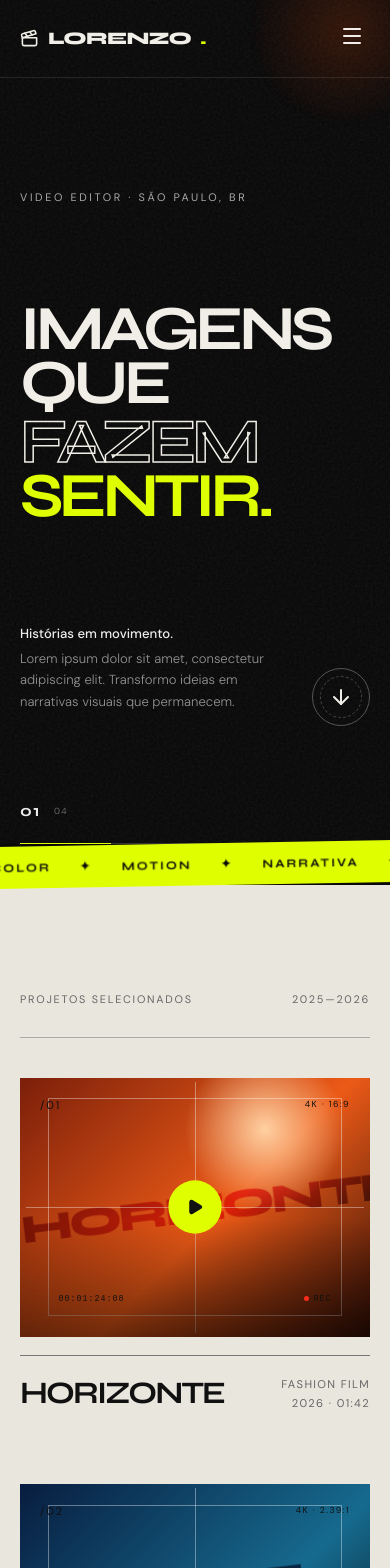
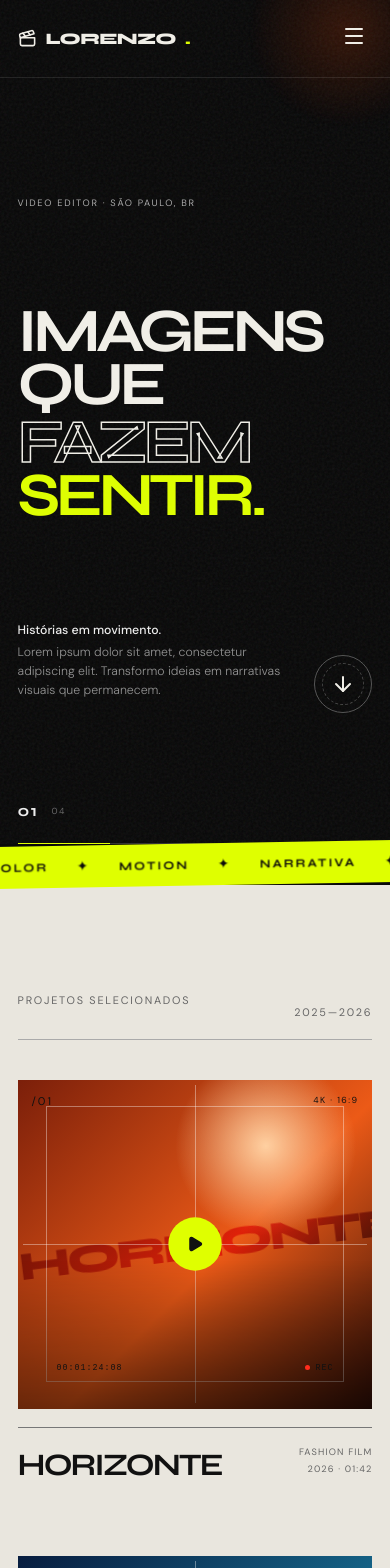
Before and after one commit to XENON-PLAYS/lorenzo, a React (Vite) app: page / in a window 390 px wide. Shown: the top 1568 px of the page. Built offline with nearby package versions, Linux system fonts and the light colour scheme.

Commit message:
Configuração de publicação no GitHub

```diff
--- a/src/index.css
+++ b/src/index.css
@@ -144,5 +144,24 @@ footer .eyebrow { color: #333; }
   .about { padding-top: 6rem; padding-bottom: 6rem; }.about-grid { grid-template-columns: 1fr; gap: 3.5rem; }.about h2 { font-size: clamp(3rem, 15vw, 6rem); }.about-number { font-size: 5rem; }.about-copy { margin-left: 0; }
   footer { padding-top: 5.5rem; }.footer-cta { font-size: clamp(3rem, 15vw, 6rem); }.footer-bottom { flex-wrap: wrap; gap: 30px; }.footer-bottom div { order: 3; width: 100%; }
 }
+@media (max-width: 480px) {
+  :root { --page-gutter: 1.1rem; }
+  .brand { font-size: 1rem; }
+  .hero { min-height: max(100svh, 40rem); padding-bottom: 4rem; }
+  .hero h1 { font-size: clamp(2.9rem, 15.8vw, 4.7rem); }
+  .hero-bottom p { font-size: .77rem; line-height: 1.55; }
+  .eyebrow { font-size: .58rem; letter-spacing: .18em; }
+  .section-header { align-items: flex-end; margin-bottom: 2.5rem; }
+  .section-header .eyebrow { max-width: 11rem; line-height: 1.5; }
+  .project-visual { aspect-ratio: 1.08; }
+  .project-number, .project-format { top: 14px; }.project-number { left: 14px; }.project-format { right: 14px; }
+  .timecode, .rec { bottom: 11%; }
+  .project-info { align-items: flex-start; }.project-info div { font-size: .58rem; }
+  .player-bar { left: 10px; right: 10px; bottom: 10px; }
+  .about-copy p:nth-of-type(1) { font-size: 1.05rem; }
+  .footer-cta { align-items: flex-start; padding-bottom: 1.5rem; }
+  .footer-bottom { align-items: flex-start; flex-direction: column; margin-top: 3.5rem; }
+  .footer-bottom div { flex-wrap: wrap; gap: 1rem 1.5rem; }
+}
 @keyframes menuIn { from { clip-path: inset(0 0 100% 0); } to { clip-path: inset(0); } }
 @media (prefers-reduced-motion: reduce) { *, *::before, *::after { animation-duration: .01ms !important; scroll-behavior: auto !important; } }
```
